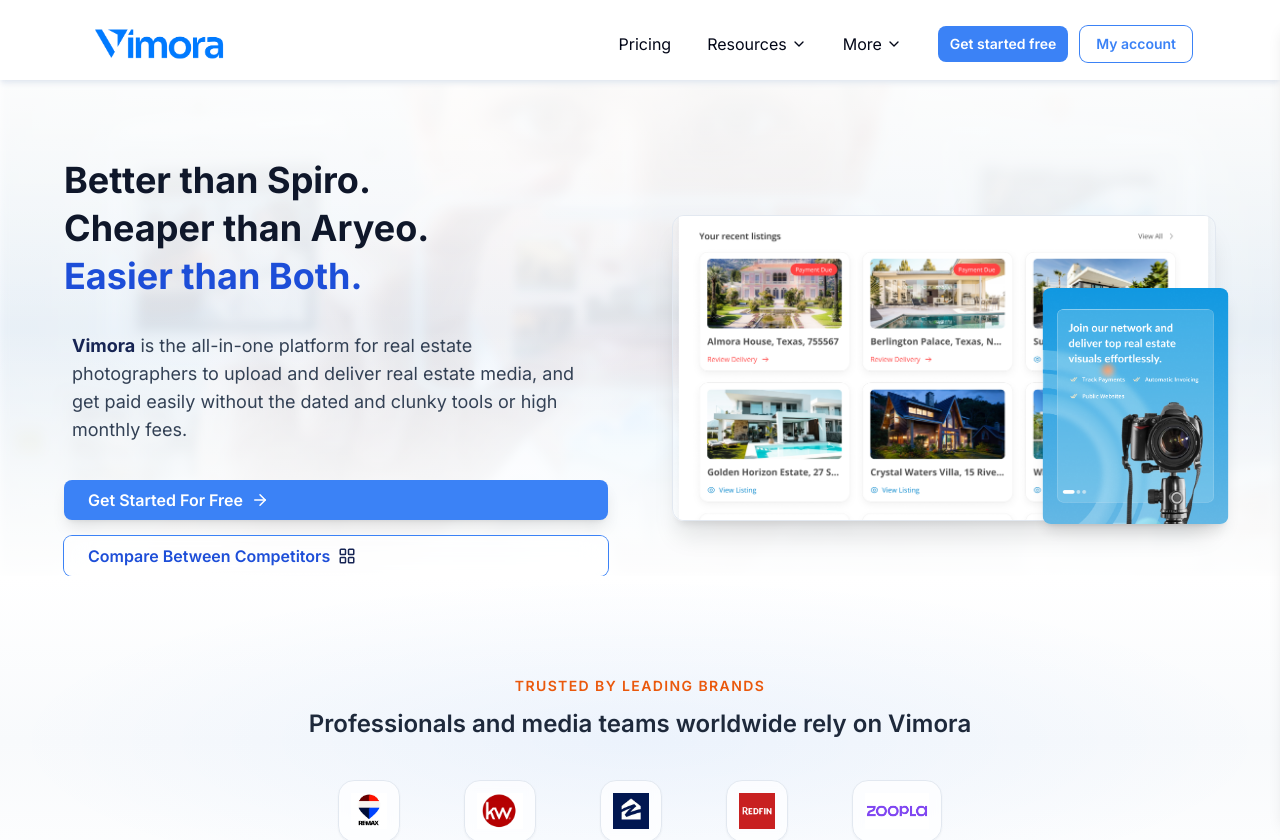
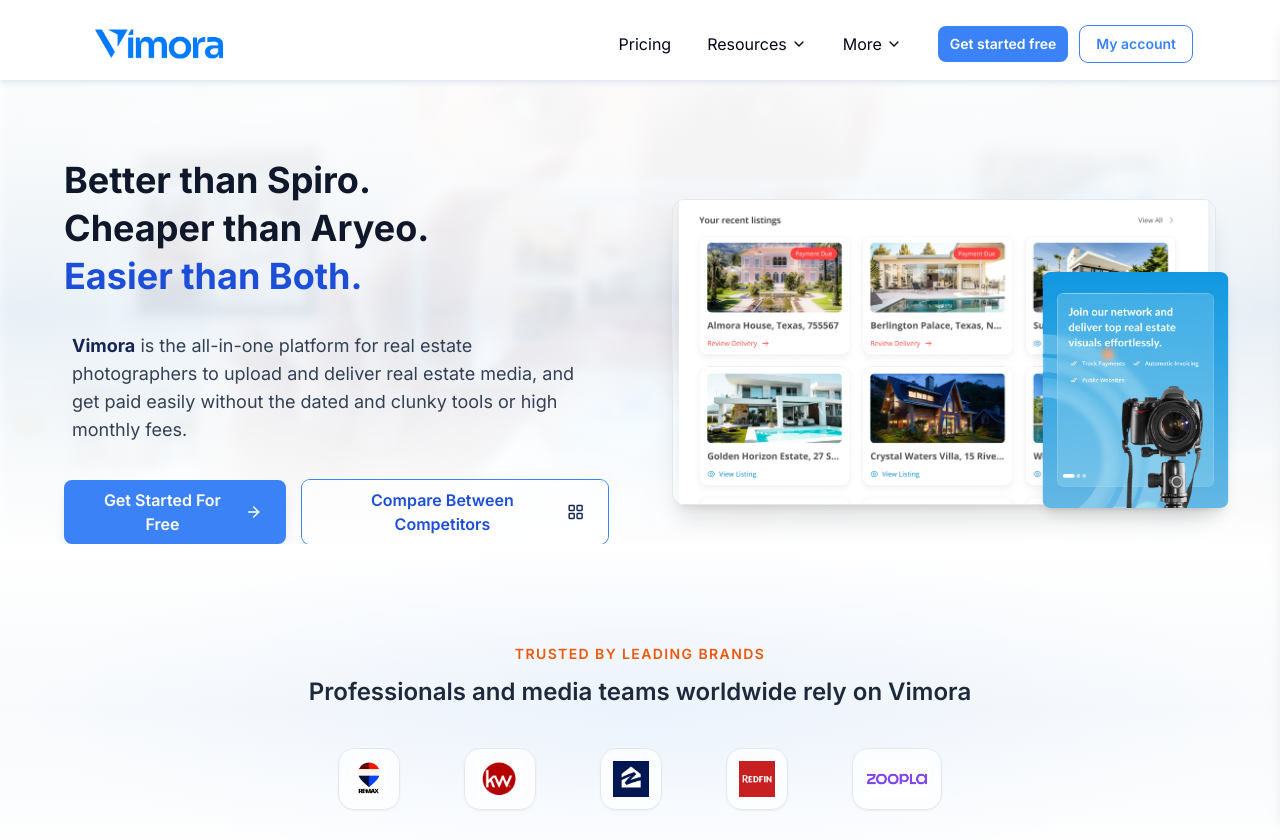
Before and after one commit to PixelVans/Vimora, a React (Vite) app: page / in a window 1280 px wide. Shown: the top 840 px of the page. Built offline with nearby package versions, Linux system fonts and the light colour scheme.

Commit message:
fix: responsiveness

```diff
--- a/src/pages/LandingPage.tsx
+++ b/src/pages/LandingPage.tsx
@@ -170,7 +170,7 @@
               </p>
 
 
-            <div className="flex flex-col 2xl:flex-row gap-4">
+            <div className="flex flex-col xl:flex-row gap-4">
               {/* Buttons */}
               <motion.button
                 whileHover={{ scale: 1.05 }}
```
